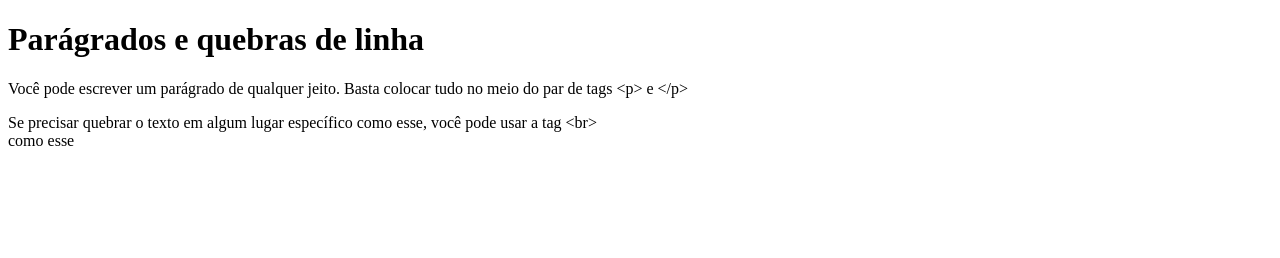
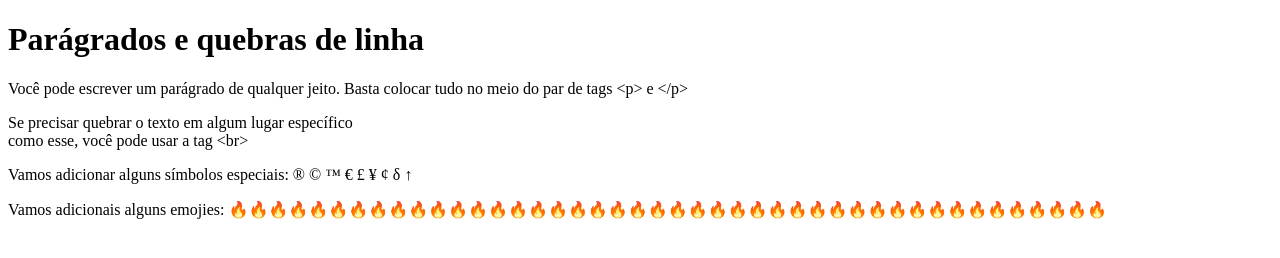
Before and after one commit to silviocastro006/Estudos_HTML-CSS, a plain HTML site: page Módulo 1 de 5/ex002/index.html in a window 1280 px wide. Drawn offline with Linux system fonts and the light colour scheme.

Commit message:
Teste de símbolos e emojies

```diff
--- a/Módulo 1 de 5/ex002/index.html
+++ b/Módulo 1 de 5/ex002/index.html
@@ -13,6 +13,24 @@
         Basta colocar tudo no meio
         do par de tags &lt;p&gt; e &lt;/p&gt;
     </p>
-    <p>Se precisar quebrar o texto em algum lugar específico como esse, você pode usar a tag &lt;br&gt;<br> como esse</p>
+    <p>Se precisar quebrar o texto em algum lugar específico <br>como esse, você pode usar a tag &lt;br&gt;</p>
+    <!-- Less than e Greater Than-->
+
+    <p>Vamos adicionar alguns símbolos especiais:
+        &reg;
+        &copy;
+        &trade;
+        &euro;
+        &pound;
+        &yen;
+        &cent;
+        &delta;
+        &uarr;
+    </p>
+    <p>Vamos adicionais alguns emojies:
+        &#x1F525;&#x1F525;&#x1F525;&#x1F525;&#x1F525;&#x1F525;&#x1F525;&#x1F525;&#x1F525;&#x1F525;&#x1F525;&#x1F525;&#x1F525;&#x1F525;&#x1F525;&#x1F525;&#x1F525;&#x1F525;&#x1F525;&#x1F525;&#x1F525;&#x1F525;&#x1F525;&#x1F525;&#x1F525;&#x1F525;&#x1F525;&#x1F525;&#x1F525;&#x1F525;&#x1F525;&#x1F525;&#x1F525;&#x1F525;&#x1F525;&#x1F525;&#x1F525;&#x1F525;&#x1F525;&#x1F525;&#x1F525;&#x1F525;&#x1F525;&#x1F525;
+    </p>
+
+
 </body>
 </html>
```
